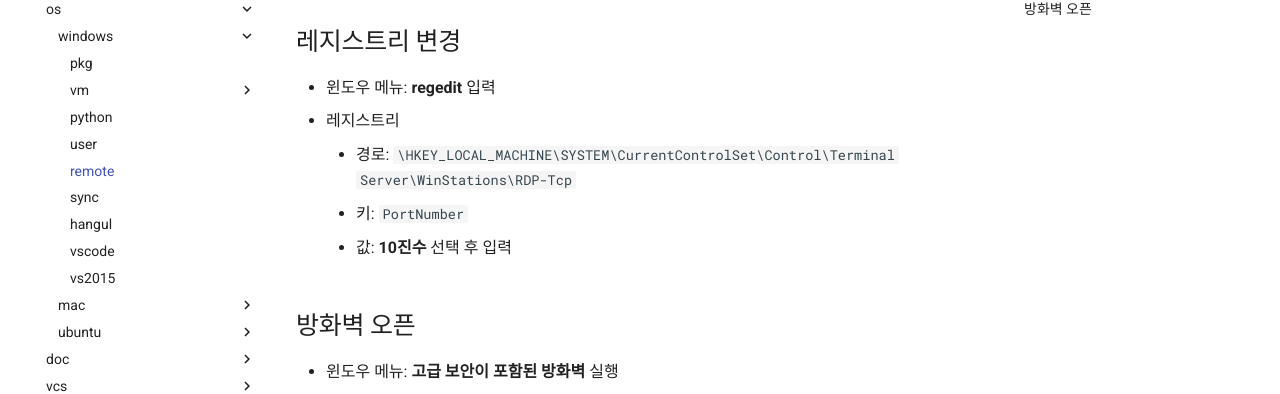
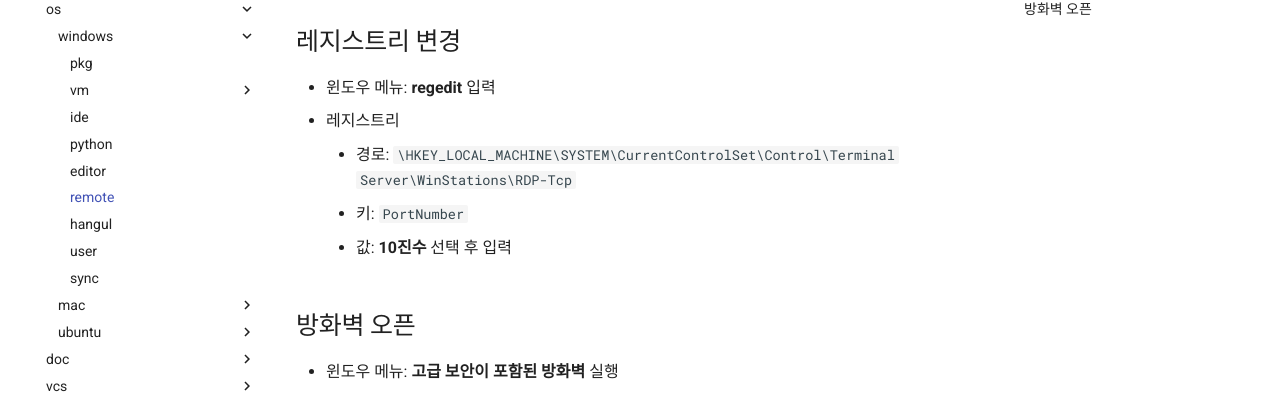
Before and after one commit to myevan/myevan-home, an MkDocs documentation site: the page built from docs/windows_remote_desktop_port.md, in a window 1280 px wide. Shown: the part 156-550 px from the top of the page. Built offline with MkDocs 1.6.1 and Material for MkDocs 9.7.7, drawn with Linux system fonts in a browser that asks for light colours; old or Windows-style settings are respelled for this version of MkDocs.

Commit message:
네비 정리

```diff
--- a/mkdocs.yml
+++ b/mkdocs.yml
@@ -13,19 +13,19 @@ pages:
                 - "ubuntu":
                     - "installation": hyper_v_ubuntu_installation.md
                     - "disk expanding": hyper_v_ubuntu_disk_expanding.md
+            - "ide": vs2015_download.md
             - "python": windows_python_virtualenv.md
+            - "editor": windows_vscode_python_virtualenv.md
+            - "remote": windows_remote_desktop_port.md
+            - "hangul": windows_hangul_key_capslock.md
             - "user": windows_user_management.md
-            - "remote": windows_remote_desktop_port.md
             - "sync": windows_sync_robocopy.md
-            - "hangul": windows_hangul_key_capslock.md
-            - "vscode": windows_vscode_python_virtualenv.md
-            - "vs2015": vs2015_download.md
         - "mac":
             - "pkg": mac_package_mgr_homebrew.md
             - "vm":
                 - "static ip": vmware_fusion_8_static_ip.md
                 - "port forwarding": vmware_fusion_8_port_forwarding.md
-            - "xcode": mac_xcode_command_line.md
+            - "ide": mac_xcode_command_line.md
             - "python":
                 - "pyenv": mac_python_pyenv.md
                 - "pyvenv": mac_python_virtualenvwrapper.md
@@ -33,10 +33,10 @@ pages:
             - "root": mac_root_enable.md
             - "hostname": mac_terminal_hostname.md
         - "ubuntu":
+            - "python": ubuntu_python_pyenv.md
+            - "docker": ubuntu_docker.md
+            - "nodejs": ubuntu_node.js.md
             - "sudo": ubuntu_sudo.md
-            - "docker": ubuntu_docker.md
-            - "python": ubuntu_python_pyenv.md
-            - "nodejs": ubuntu_node.js.md
             - "ip": ubuntu_setup_ip.md
     - "doc":
         - "mkdocs":
```
